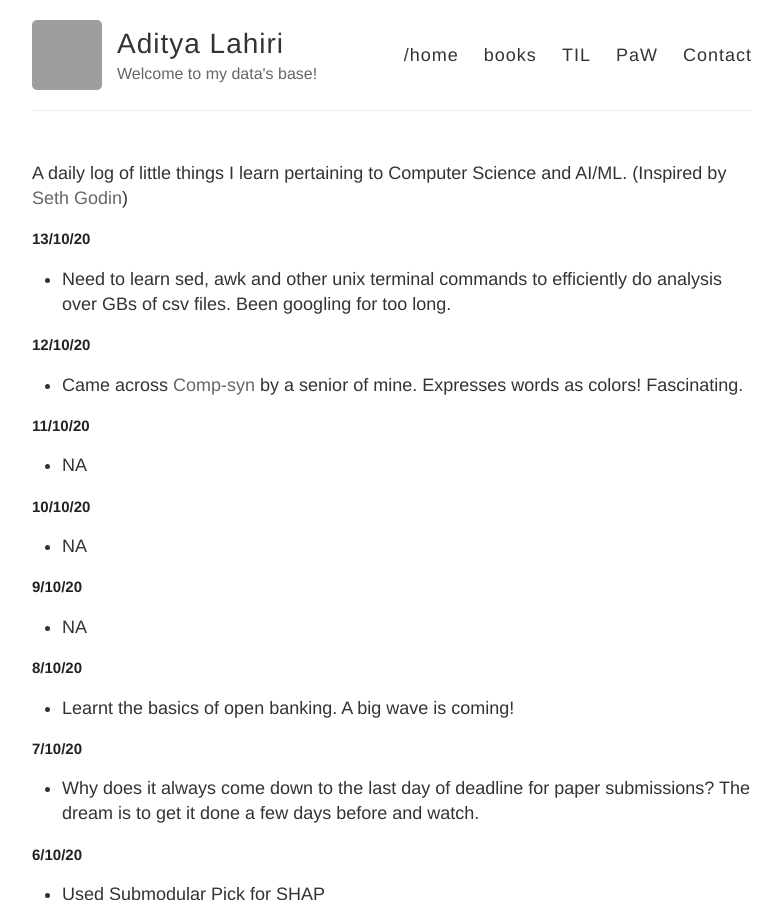
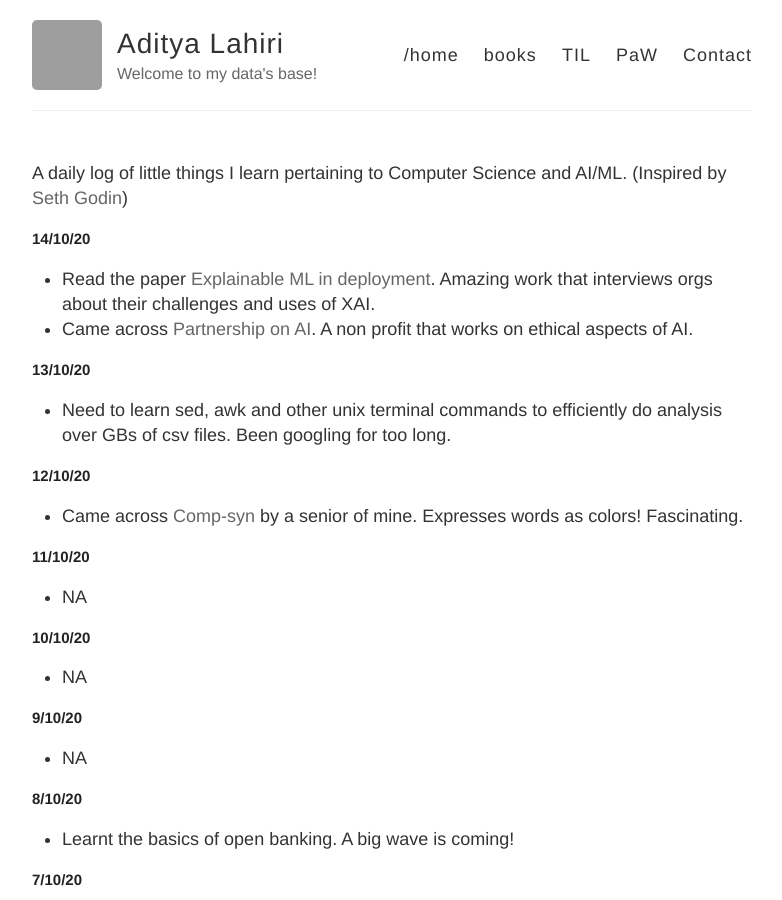
Before and after one commit to adityalahiri/adityalahiri.github.io, a Jekyll site: the page built from TIL.md, in a window 1280 px wide and 900 px high. Shown: the whole window, without its empty margins (248-1030 px from the left). Built offline with Jekyll 4.4.1, drawn with Linux system fonts in a browser that asks for light colours; our own code applies the rules of GitHub Pages for plain Markdown files; grey boxes are pictures that could not be loaded.

Commit message:
Update for 14/10

```diff
--- a/TIL.md
+++ b/TIL.md
@@ -1,5 +1,10 @@
 A daily log of little things I learn pertaining to Computer Science and AI/ML.
 (Inspired by [Seth Godin](https://seths.blog/))
+
+## 14/10/20
+
+* Read the paper [Explainable ML in deployment](https://arxiv.org/pdf/1909.06342.pdf). Amazing work that interviews orgs about their challenges and uses of XAI.
+* Came across [Partnership on AI](https://www.partnershiponai.org/). A non profit that works on ethical aspects of AI.
 
 ## 13/10/20
 
```
